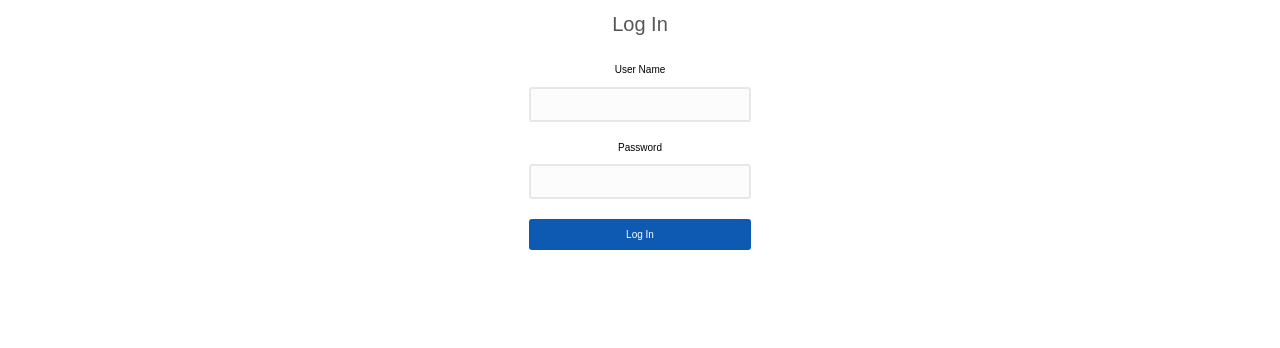
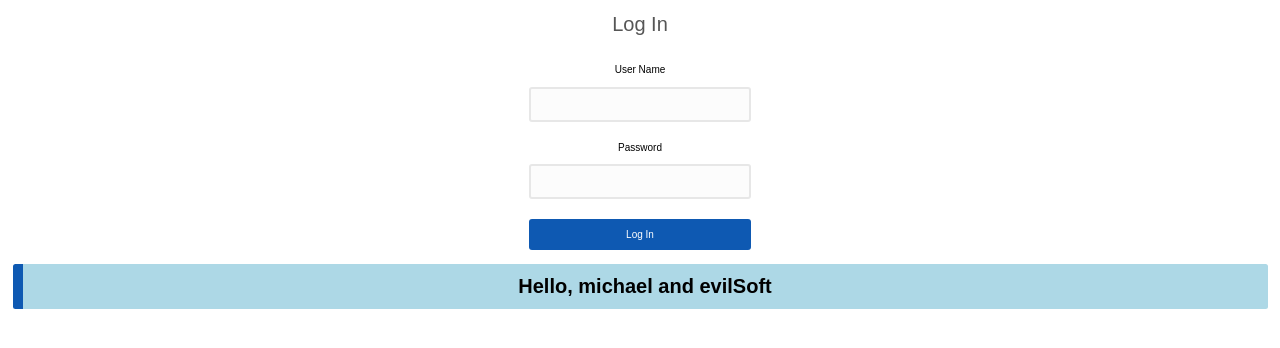
Before and after one commit to mikeramz86/ahab-client, a React (Create React App) app: page / in a window 1280 px wide. Shown: the top 348 px of the page. Built offline with nearby package versions, Linux system fonts and the light colour scheme.

Commit message:
created Greet.js to practice propTypes
updated

```diff
--- a/src/App.js
+++ b/src/App.js
@@ -1,13 +1,16 @@
 import React, { Component } from 'react'
 import './App.css'
 import LoginPage from "./LoginPage"
+import Greeting from "./Greeting"
 
+const name = 'michael and evilSoft'
 
 class App extends Component {
   render() {
     return (
       <div className="App">
-        <LoginPage />
+        <LoginPage/>
+        <Greeting name={name} />
       </div>
     )
   }
--- /dev/null
+++ b/src/Greeting.css
@@ -0,0 +1,9 @@
+h3 {
+    font-size: 2em;
+    margin-left: 1.25rem;
+    margin-right: 1.25rem;
+    padding: 1rem;
+    border-left: 10px solid #0E59B2;
+    border-radius: 2.5px;
+    background-color: lightblue;
+}
--- /dev/null
+++ b/src/Greeting.js
@@ -0,0 +1,19 @@
+import React, { Component } from "react"
+import PropTypes from "prop-types"
+import "./Greeting.css"
+
+class Greeting extends Component {
+  render() {
+    return <h3>Hello, {this.props.name}</h3>
+  }
+}
+
+Greeting.propTypes = {
+  name: PropTypes.string
+};
+
+Greeting.defaultProps = {
+  name: ""
+};
+
+export default Greeting;
--- a/src/LoginPage.js
+++ b/src/LoginPage.js
@@ -4,7 +4,6 @@ import PropTypes from 'prop-types'
 
 const Flash = ({ message }) =>
   <div className="flash">{ message }</div>
-
 
 class LoginPage extends Component {
   constructor() {
@@ -59,7 +58,6 @@ class LoginPage extends Component {
         <legend>Log In</legend>
 
         { message && type === 'loginError' && <Flash message={message}/> }
-
         <form onSubmit={this.handleSubmit}>
           <fieldset>
             {this.state.error && (
```
